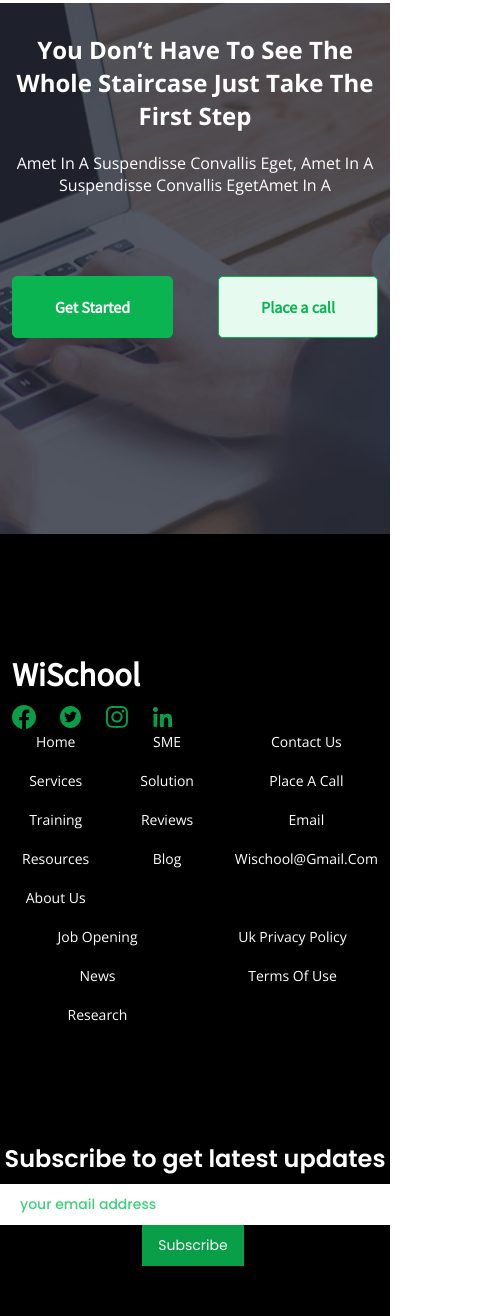
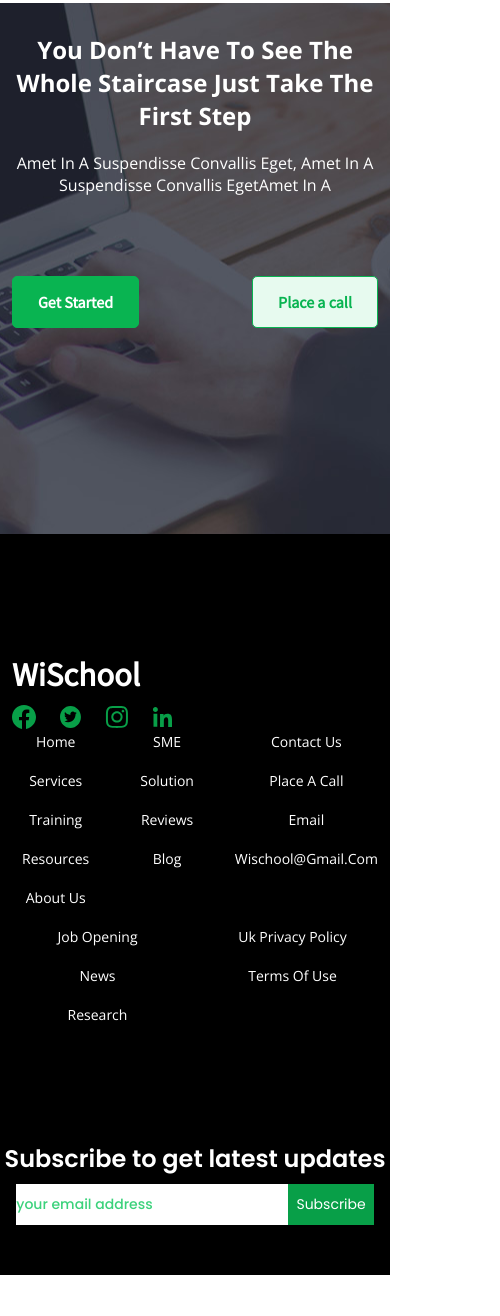
Before and after one commit to dipesh-rajput7773/School-web, a plain HTML site: page index.html in a window 390 px wide. Shown: the part 6893-8209 px from the top of the page, 500 px wide, since content can reach past the window. After the commit the page ends 8168 px from the top, so only its background shows below. Drawn offline with nearby package versions, Linux system fonts and the light colour scheme.

Commit message:
changes in newslatter

```diff
--- a/css/responsive.css
+++ b/css/responsive.css
@@ -760,4 +760,20 @@ line-height: 18px; /* 150% */
         padding: 20px;
         box-shadow: 0px 0px 20px 0px rgba(203, 203, 203, 0.25);
     }
+
+    .newslatter-input form button {
+
+        padding: 10px 8px;
+
+    }
+    .newslatter-input form input {
+
+        padding: 10px 0rem 10px 0px;
+
+    }
+    .inquiry-btn .btn {
+
+        padding: 15px 25px;
+
+    }
 }
```
